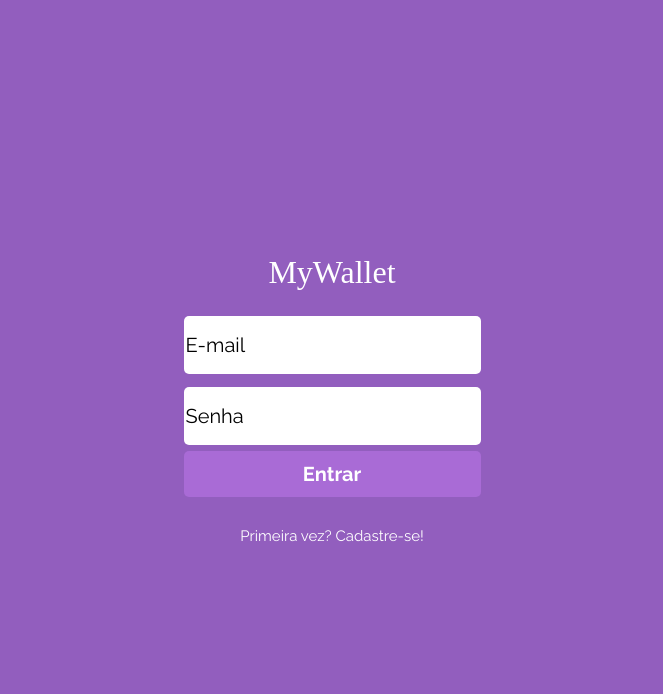
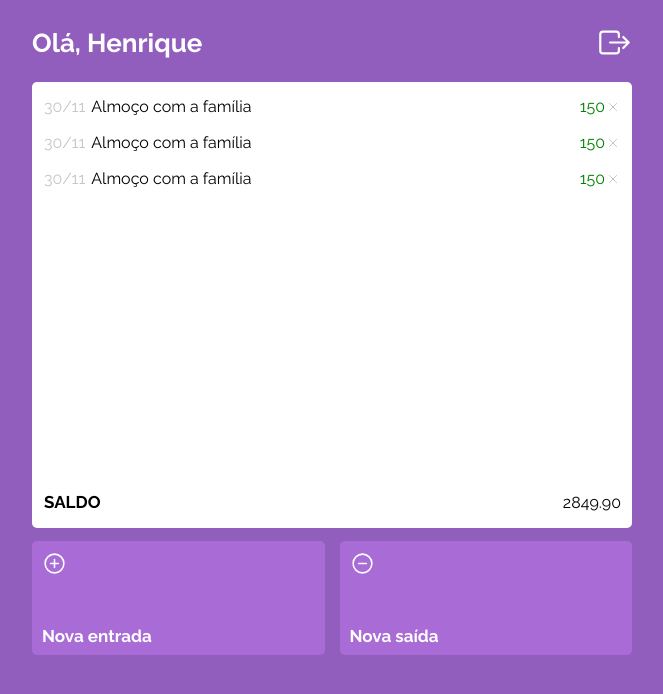
Before and after one commit to henriquesdias/MyWallet-Front-End, a React (Create React App) app: page / in a window 1280 px wide. Shown: the top 694 px of the page, without its empty margins (308-971 px from the left). Built offline with nearby package versions, Linux system fonts and the light colour scheme; a web font is replaced by a local one.

Commit message:
the interface of principal page was created

```diff
--- a/package.json
+++ b/package.json
@@ -10,6 +10,8 @@
     "dayjs": "^1.11.5",
     "react": "^18.2.0",
     "react-dom": "^18.2.0",
+    "react-icons": "^4.4.0",
+    "react-loader-spinner": "^5.3.3",
     "react-router-dom": "^6.3.0",
     "react-scripts": "5.0.1",
     "styled-components": "^5.3.5",
--- a/src/Components/App.js
+++ b/src/Components/App.js
@@ -3,13 +3,15 @@ import SignIn from "./Pages/Sign-in";
 import { BrowserRouter, Route, Routes } from "react-router-dom";
 import ResetStyle from "../Styles/reset";
 import BodyStyle from "../Styles/body";
+import PrincipalPage from "./Pages/Principal-Page";
 function App() {
   return (
     <BrowserRouter>
       <ResetStyle />
       <BodyStyle />
       <Routes>
-        <Route path="/" element={<SignIn />}></Route>
+        <Route path="/tira-depois" element={<SignIn />}></Route>
+        <Route path="/" element={<PrincipalPage />}></Route>
         <Route path="/sign-up" element={<SignUp />}></Route>
       </Routes>
     </BrowserRouter>
--- /dev/null
+++ b/src/Components/Pages/Principal-Page.js
@@ -0,0 +1,80 @@
+import PrincipalPageStyle from "../../Styles/principal-page";
+import AreaTransitionStyle from "../../Styles/transitions";
+import ListOfTransitionsStyle from "../../Styles/list-transitions";
+import {
+  IoAddCircleOutline,
+  IoExitOutline,
+  IoRemoveCircleOutline,
+} from "react-icons/io5";
+import styled from "styled-components";
+import Transition from "../Transition";
+import { useState } from "react";
+export default function PrincipalPage() {
+  const [transitions, setTransitions] = useState({});
+  return (
+    <PrincipalPageStyle>
+      <span>
+        <p>Olá, Henrique</p>
+        <IconExit></IconExit>
+      </span>
+      <AreaTransitionStyle>
+        {/* <p>Não há registros de entrada ou saída</p> */}
+        <ListOfTransitionsStyle>
+          <Transition></Transition>
+          <Transition></Transition>
+          <Transition></Transition>
+        </ListOfTransitionsStyle>
+        <div>
+          <span>SALDO</span>
+          <span>2849.90</span>
+        </div>
+      </AreaTransitionStyle>
+      <OperationsStyle>
+        <div>
+          <IconIn></IconIn> <span>Nova entrada</span>
+        </div>
+        <div>
+          <IconOut></IconOut> <span>Nova saída</span>
+        </div>
+      </OperationsStyle>
+    </PrincipalPageStyle>
+  );
+}
+const OperationsStyle = styled.footer`
+  max-width: 600px;
+  width: 100%;
+  margin: 13px auto;
+  display: flex;
+  justify-content: center;
+  font-family: "Raleway", sans-serif;
+  div {
+    width: 50%;
+    height: 114px;
+    background-color: #a96bd6;
+    border-radius: 5px;
+    display: flex;
+    flex-direction: column;
+    justify-content: space-between;
+    padding: 10px;
+    span {
+      font-size: 17px;
+      font-weight: bold;
+      color: white;
+    }
+  }
+  div:first-child {
+    margin-right: 15px;
+  }
+`;
+const IconIn = styled(IoAddCircleOutline)`
+  color: white;
+  font-size: 25px;
+`;
+const IconOut = styled(IoRemoveCircleOutline)`
+  color: white;
+  font-size: 25px;
+`;
+const IconExit = styled(IoExitOutline)`
+  color: white;
+  font-size: 35px;
+`;
--- a/src/Components/Pages/Sign-in.js
+++ b/src/Components/Pages/Sign-in.js
@@ -1,15 +1,67 @@
 import FormStyle from "../../Styles/form";
 import ButtonStyle from "../../Styles/Button";
 import styled from "styled-components";
-import { Link } from "react-router-dom";
+import { Link, useNavigate } from "react-router-dom";
+import { useState } from "react";
+import { signIn } from "../../Services/axios";
+import { ThreeDots } from "react-loader-spinner";
+
 export default function SignIn() {
+  const [isBlocked, setIsBlocked] = useState(false);
+  const [form, setForm] = useState({
+    email: "",
+    password: "",
+  });
+  const navigate = useNavigate();
+  function submitData(event) {
+    event.preventDefault();
+    setIsBlocked(true);
+    signIn(form)
+      .then((answer) => {
+        setIsBlocked(false);
+        console.log(answer);
+        // navigate("/");
+      })
+      .catch((answer) => {
+        setIsBlocked(false);
+        alert("Dados inválidos");
+      });
+  }
+  function handleForm(e) {
+    setForm({
+      ...form,
+      [e.target.name]: e.target.value,
+    });
+  }
   return (
     <SignInStyle>
       <h1>MyWallet</h1>
-      <FormStyle>
-        <input type="email" placeholder="E-mail" name="email" required />
-        <input type="password" placeholder="Senha" name="password" required />
-        <ButtonStyle>Entrar</ButtonStyle>
+      <FormStyle onSubmit={submitData}>
+        <input
+          type="email"
+          placeholder="E-mail"
+          name="email"
+          required
+          value={form.email}
+          onChange={handleForm}
+          readOnly={isBlocked}
+        />
+        <input
+          type="password"
+          placeholder="Senha"
+          name="password"
+          required
+          value={form.password}
+          onChange={handleForm}
+          readOnly={isBlocked}
+        />
+        <ButtonStyle type="submit" disabled={isBlocked}>
+          {!isBlocked ? (
+            "Entrar"
+          ) : (
+            <ThreeDots color="#FFFFFF" height={80} width={80} />
+          )}
+        </ButtonStyle>
         <Link to={"/sign-up"} style={{ textDecoration: "none" }}>
           <p>Primeira vez? Cadastre-se!</p>
         </Link>
--- a/src/Components/Pages/Sign-up.js
+++ b/src/Components/Pages/Sign-up.js
@@ -4,6 +4,7 @@ import styled from "styled-components";
 import { Link, useNavigate } from "react-router-dom";
 import { useState } from "react";
 import { signUp } from "../../Services/axios";
+import { ThreeDots } from "react-loader-spinner";
 
 export default function SignUp() {
   const [isBlocked, setIsBlocked] = useState(false);
@@ -80,7 +81,11 @@ export default function SignUp() {
           readOnly={isBlocked}
         />
         <ButtonStyle type="submit" disabled={isBlocked}>
-          Cadastrar
+          {!isBlocked ? (
+            "Cadastrar"
+          ) : (
+            <ThreeDots color="#FFFFFF" height={80} width={80} />
+          )}
         </ButtonStyle>
         <Link to={"/"} style={{ textDecoration: "none" }}>
           <p>Já tem uma conta? Entre agora!</p>
--- /dev/null
+++ b/src/Components/Transition.js
@@ -0,0 +1,38 @@
+import { IoCloseOutline } from "react-icons/io5";
+import styled from "styled-components";
+export default function Transition({ date, description, value, isOutput }) {
+  return (
+    <TransitionStyle isOutput={isOutput}>
+      <div>
+        <span>30/11</span>
+        <span>Almoço com a família</span>
+      </div>
+      <span>
+        150
+        <IconExclude></IconExclude>
+      </span>
+    </TransitionStyle>
+  );
+}
+const TransitionStyle = styled.li`
+  display: flex;
+  justify-content: space-between;
+  margin-bottom: 20px;
+  div {
+    display: flex;
+    align-items: center;
+    span:first-child {
+      color: #c6c6c6;
+      margin-right: 6px;
+    }
+  }
+  > span {
+    display: flex;
+    align-items: center;
+    color: ${(props) => (props.isOutput ? "red" : "green")};
+  }
+`;
+const IconExclude = styled(IoCloseOutline)`
+  color: #c6c6c6;
+  font-size: 16px;
+`;
--- a/src/Services/axios.js
+++ b/src/Services/axios.js
@@ -2,4 +2,7 @@ import axios from "axios";
 function signUp(body) {
   return axios.post("http://localhost:5000/sign-up", body);
 }
-export { signUp };
+function signIn(body) {
+  return axios.post("http://localhost:5000/sign-in", body);
+}
+export { signUp, signIn };
--- a/src/Styles/body.js
+++ b/src/Styles/body.js
@@ -3,9 +3,9 @@ import { createGlobalStyle } from "styled-components";
 const BodyStyle = createGlobalStyle`
   body{
     background-color: #925EBE;
-    height: 100vh;
+    min-height: 100vh;
     width: 100%;
-    overflow: hidden;
+    overflow-x: hidden;
   }
 `;
 export default BodyStyle;
--- /dev/null
+++ b/src/Styles/list-transitions.js
@@ -0,0 +1,12 @@
+import styled from "styled-components";
+
+const ListOfTransitionsStyle = styled.ul`
+  background-color: white;
+  height: 100%;
+  width: 100%;
+  font-family: "Raleway", sans-serif;
+  font-size: 16px;
+  height: 395px;
+  overflow-y: scroll;
+`;
+export default ListOfTransitionsStyle;
--- /dev/null
+++ b/src/Styles/principal-page.js
@@ -0,0 +1,21 @@
+import styled from "styled-components";
+
+const PrincipalPageStyle = styled.main`
+  width: 95%;
+  max-width: 600px;
+  margin: 0 auto;
+  min-height: 100vh;
+  > span {
+    display: flex;
+    justify-content: space-between;
+    align-items: center;
+    margin-top: 25px;
+    > p {
+      font-size: 26px;
+      font-weight: bold;
+      color: white;
+      font-family: "Raleway", sans-serif;
+    }
+  }
+`;
+export default PrincipalPageStyle;
--- /dev/null
+++ b/src/Styles/transitions.js
@@ -0,0 +1,31 @@
+import styled from "styled-components";
+
+const AreaTransitionStyle = styled.div`
+  background-color: white;
+  height: 446px;
+  border-radius: 5px;
+  margin: 22px 0 13px 0;
+  display: flex;
+  justify-content: center;
+  align-items: center;
+  flex-direction: column;
+  text-align: center;
+  padding: 0 11px 0 12px;
+  p {
+    color: #868686;
+    font-size: 20px;
+    font-family: "Raleway", sans-serif;
+  }
+  > div {
+    display: flex;
+    align-items: center;
+    width: 100%;
+    justify-content: space-between;
+    font-family: "Raleway", sans-serif;
+    span:first-child {
+      font-weight: bold;
+      font-size: 17px;
+    }
+  }
+`;
+export default AreaTransitionStyle;
```
Also changed, not shown: 1 other file (tests, documents, lock files or other folders).
